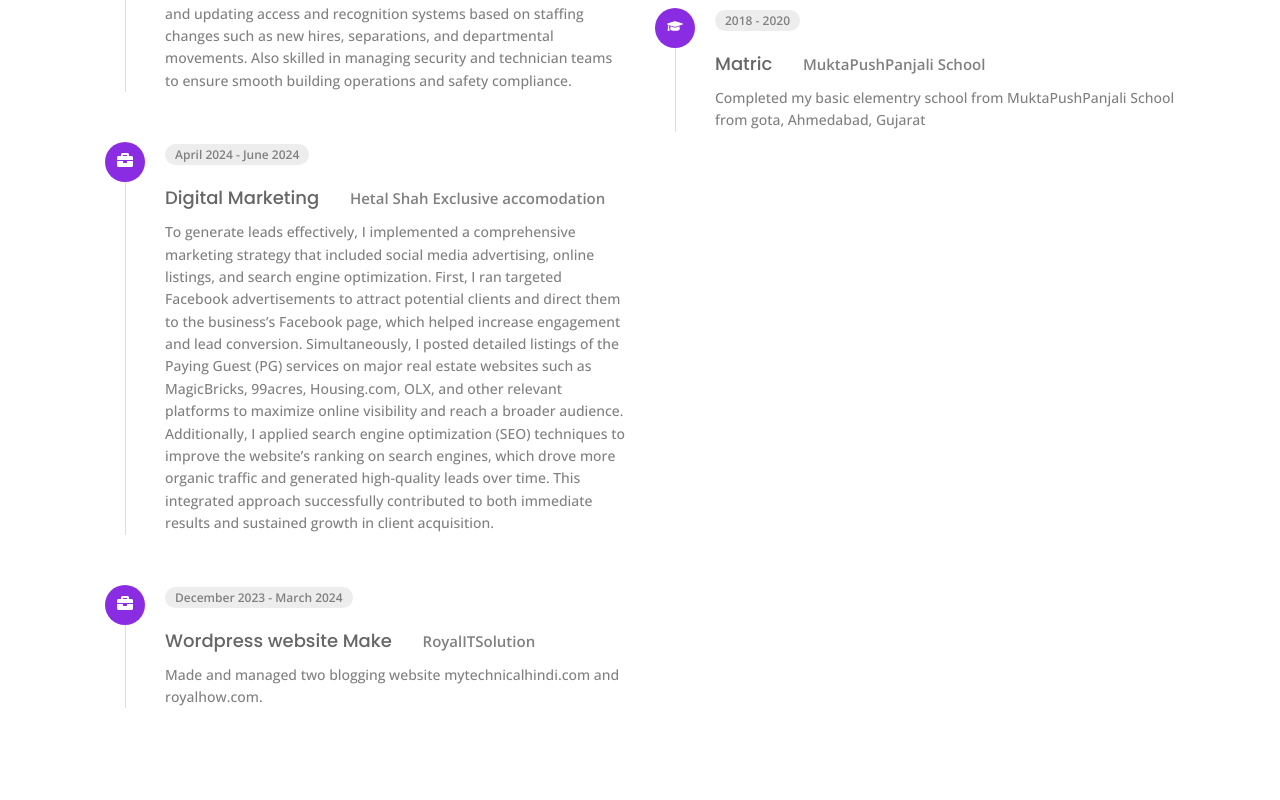
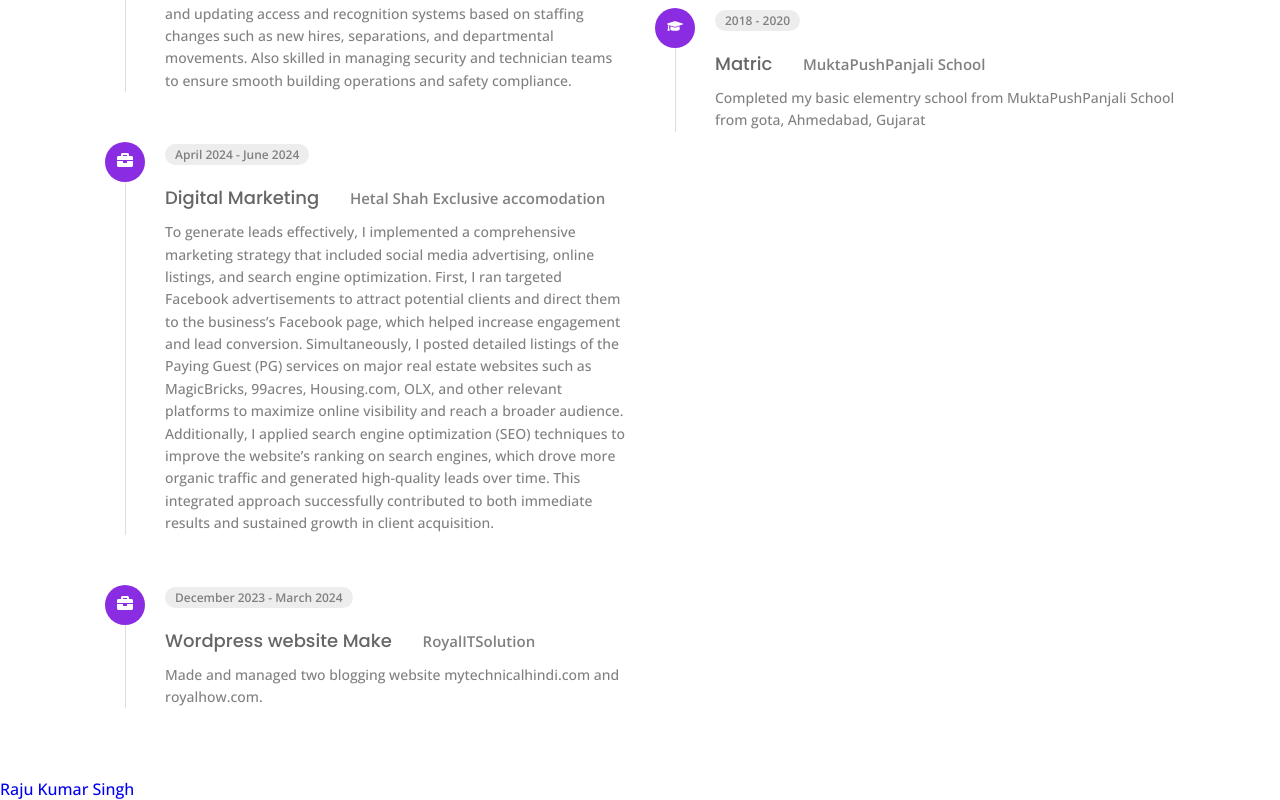
Before and after one commit to rajukumarsingh72090/portfolio, a React (Vite) app: page /about in a window 1280 px wide. Shown: the part 1596-2396 px from the top of the page. Before the commit the page ends 2374 px from the top, so only its background shows below. Built offline with nearby package versions, Linux system fonts and the light colour scheme.

Commit message:
Update App.jsx
LinkedIn class added

```diff
--- a/src/App.jsx
+++ b/src/App.jsx
@@ -19,6 +19,9 @@ function App() {
     <Route path='portfolio' element={<Portfolio/>}/>
     <Route path='contact' element={<Contact/>}/>
    </Routes>
+
+     <div class="badge-base LI-profile-badge" data-locale="en_US" data-size="medium" data-theme="light" data-type="VERTICAL" data-vanity="raju-kumar-singh-1ab862360" data-version="v1"><a class="badge-base__link LI-simple-link" href="https://in.linkedin.com/in/raju-kumar-singh-1ab862360?trk=profile-badge">Raju Kumar Singh</a></div>
+
    </BrowserRouter>
   )
 }
```
